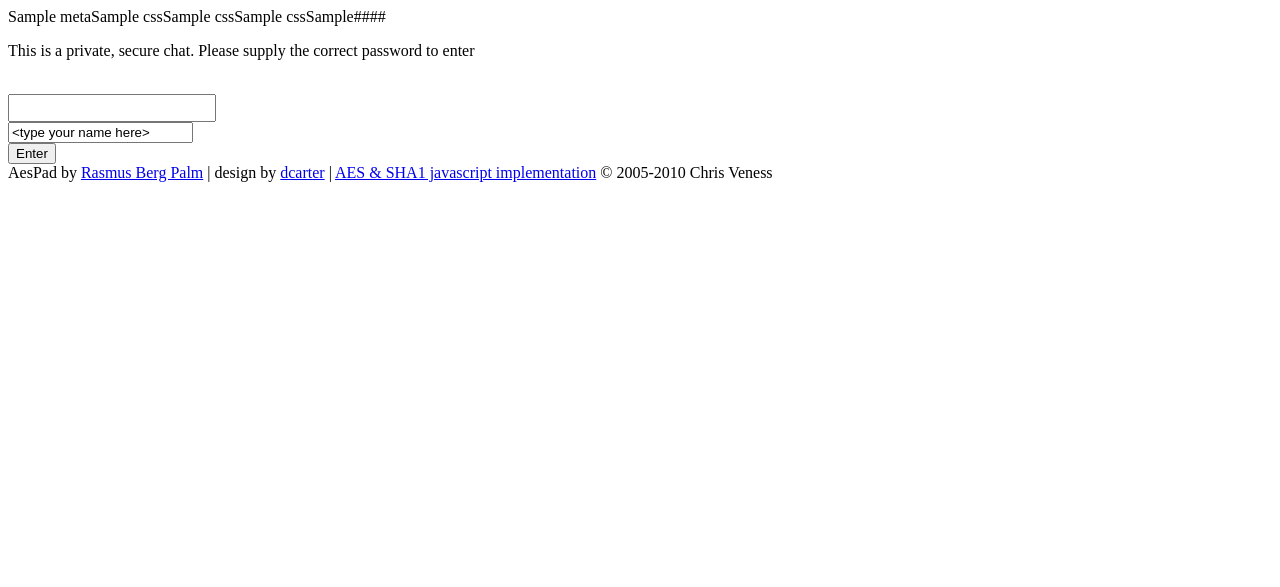
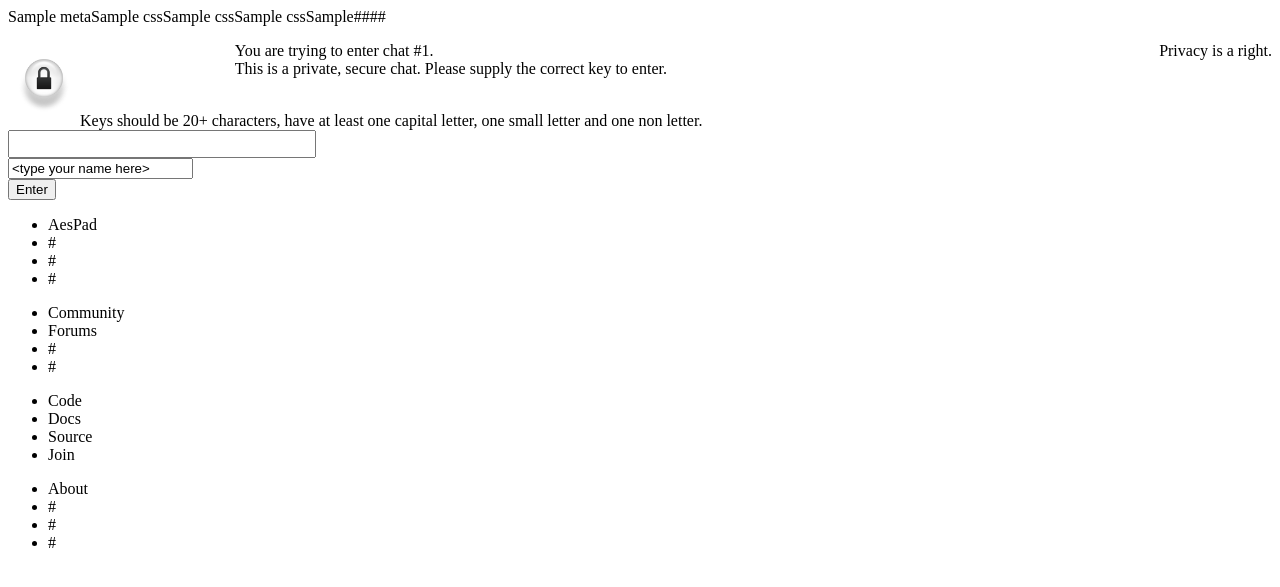
Before and after one commit to rasmusbergpalm/AESpad, a CakePHP app: template app/views/chats/view.ctp in a window 1280 px wide. Shown: the top 587 px of the page. Run offline with PHP 8.4 and a stand-in for CakePHP, Linux system fonts and the light colour scheme; the template is opened without the code that fills it: most values are stand-ins (such as "Sample title", 1, 10 or a date in 2020); data that the repository does not hold is empty; some libraries are stand-ins or nearby versions.

Commit message:
Worked alot on design.

```diff
--- a/app/views/chats/view.ctp
+++ b/app/views/chats/view.ctp
@@ -133,17 +133,40 @@ along with AesPad.  If not, see <http://www.gnu.org/licenses/>.
         }
 
     }
+
+    function testPassword(password){
+        var goodPassword = /(?=^.{20,}$)(?=.*[a-z])(?=.*[A-Z])(?=.*[^a-zA-Z\s]).*$/;
+        if(goodPassword.test(password) == true){
+            $("password_strength").update('Strong key.');
+            $('password').setStyle({
+              backgroundColor: '#D2F5D0'
+            });
+        }else{
+            $('password').setStyle({
+              backgroundColor: '#F5D0D0'
+            });
+            $("password_strength").update('Weak key.');
+        }
+    }
+
+
 </script>
-<div id='shareurl' style='display: none;'>Send this URL to the persons you want to chat with <br /><input type='text' size='50' readonly value='<?php echo 'http://'.$_SERVER["SERVER_NAME"].$_SERVER["REQUEST_URI"]; ?>' /></div>
+
+    <div id='shareurl' class='center' style='display: none;'>Send this URL to the persons you want to chat with <br /><input type='text' size='50' readonly value='<?php echo 'http://'.$_SERVER["SERVER_NAME"].$_SERVER["REQUEST_URI"]; ?>' /></div>
     <div id='messages' style='height: 300px; overflow: auto; display: none; text-align: left;'></div>
 
 
     <div id='enter'>
         <div id='enter_warning' style='display: none;'></div>
 
-    <p>This is a private, secure chat. Please supply the correct password to enter</p>
+        <p>
+            You are trying to enter chat #<?php echo $Chat['Chat']['id']; ?>.
             <br />
-    <input type='password' id='password' style='height: 22px; font-size: 22px; width: 200px;'/>
+            This is a private, secure chat. Please supply the correct key to enter.
+        </p>
+        <br />
+        <div>Keys should be 20+ characters, have at least one capital letter, one small letter and one non letter.</div>
+        <input type='password' id='password' style='height: 22px; font-size: 22px; width: 300px;' onkeyup='testPassword(this.value);'/><span id='password_strength'></span>
         <br />
         <input type='text' id='name' value='<type your name here>'/>
         <br />
@@ -156,7 +179,9 @@ along with AesPad.  If not, see <http://www.gnu.org/licenses/>.
 
             	<?php
             		echo $form->input('chat_id', array('type' => 'hidden', 'value' => $Chat['Chat']['id']));
+                    echo "<div class='center'>";
                     echo $form->input('message', array('label' => false));
+                    echo "</div>";
             	?>
 
             <?php //echo $form->button('Submit', array('type'=> 'button', 'onclick'=> 'encryptAndSubmit();'));?>
--- a/app/views/layouts/default.ctp
+++ b/app/views/layouts/default.ctp
@@ -41,23 +41,91 @@ along with AesPad.  If not, see <http://www.gnu.org/licenses/>.
     <body>
         <div id="main">
             <div id="menubar">
+
+                <div>
+                    <a href='/aespad/' style='text-decoration: none;'>
+                    <img src="/aespad/img/padlock2.png" style="height: 72px; float: left; margin: 0px; padding: 0px;" />
+                    <div style='float: left; margin: 10px 0px 0px 0px; padding: 0px;'>
+                        <h1 style='color: white; font-size: 300%; text-transform: none; display: inline;'>AesPad</h1>
+                    </div>
+                    </a>
+                    <div style='float: right;'>Privacy is a right.</div>
+
+                </div>
+
             </div>
-            <div id="site_content">
-                <div id="content">
-                    <p class='flash_messages'>
-                        <?php echo $this->Session->flash(); ?>
-                    </p>
+            <div id="site_content" style='border-radius: 15px 15px 0px 0px; -moz-border-radius: 15px 15px 0px 0px; '>
+                <div id="content" >
                     <?php echo $content_for_layout; ?>
                 </div>
 
             </div>
 
-            <div id="footer">
-                AesPad by <a href='http://bergpalm.dk'>Rasmus Berg Palm</a>
-                |
-                design by <a href="http://www.dcarter.co.uk">dcarter</a>
-                |
-                <a href="http://www.movable-type.co.uk/">AES & SHA1 javascript implementation</a> © 2005-2010 Chris Veness
+            <div id="footer" style='border-radius: 0px 0px 15px 15px; -moz-border-radius: 0px 0px 15px 15px;'>
+                <div class='column'>
+                    <ul>
+                        <li class='header'>
+                            AesPad
+                        </li>
+                        <li>
+                            <?php echo $html->link('Security', '/pages/security'); ?>
+                        </li>
+                        <li>
+                            <?php echo $html->link('How it works', '/pages/innerworkings'); ?>
+                        </li>
+                        <li>
+                            <?php echo $html->link('Concerns', '/pages/concerns'); ?>
+                        </li>
+                    </ul>
+                </div>
+                <div class='column'>
+                    <ul>
+                        <li class='header'>
+                            Community
+                        </li>
+                        <li>
+                            Forums
+                        </li>
+                        <li>
+                            <?php echo $html->link('Twitter', 'http://twitter.com/aespad'); ?>
+                        </li>
+                        <li>
+                            <?php echo $html->link('Facebook', 'http://www.facebook.com/pages/AesPad/164095313611854'); ?>
+                        </li>
+                    </ul>
+                </div>
+                <div class='column'>
+                    <ul>
+                        <li class='header'>
+                            Code
+                        </li>
+                        <li>
+                            Docs
+                        </li>
+                        <li>
+                            Source
+                        </li>
+                        <li>
+                            Join
+                        </li>
+                    </ul>
+                </div>
+                <div class='column'>
+                    <ul>
+                        <li class='header'>
+                            About
+                        </li>
+                        <li>
+                            <?php echo $html->link('About AesPad', '/pages/about'); ?>
+                        </li>
+                        <li>
+                            <?php echo $html->link('Credits', '/pages/credits'); ?>
+                        </li>
+                        <li>
+                            <?php echo $html->link('Ethics', '/pages/ethics'); ?>
+                        </li>
+                    </ul>
+                </div>
             </div>
 
         </div>
```
Also changed, not shown: app/views/pages/concerns.ctp (added, +31 -0 lines), app/views/pages/innerworkings.ctp (added, +25 -0 lines), app/views/pages/security.ctp (added, +20 -0 lines), app/webroot/css/color2/changes.css (+32 -2 lines), app/webroot/css/color2/color2.css (+9 -8 lines), app/webroot/css/color2/style.css (+31 -32 lines), app/webroot/img/017654-black-white-pearl-icon-symbols-shapes-comment-bubbles.png (added), app/webroot/img/069201-black-white-pearl-icon-alphanumeric-icon_091.png (added), app/webroot/img/069207-black-white-pearl-icon-alphanumeric-information4-sc49.png (added), app/webroot/img/078043-black-white-pearl-icon-business-gears-sc37.png (added), app/webroot/img/078053-black-white-pearl-icon-business-home6.png (added), app/webroot/img/078062-black-white-pearl-icon-business-key1.png (added), app/webroot/img/090348-black-white-pearl-icon-signs-nosign.png (added), app/webroot/img/Crystal_Clear_action_lock.png (deleted), 1 more files. Lines whose indentation alone changed are shown as unchanged.
